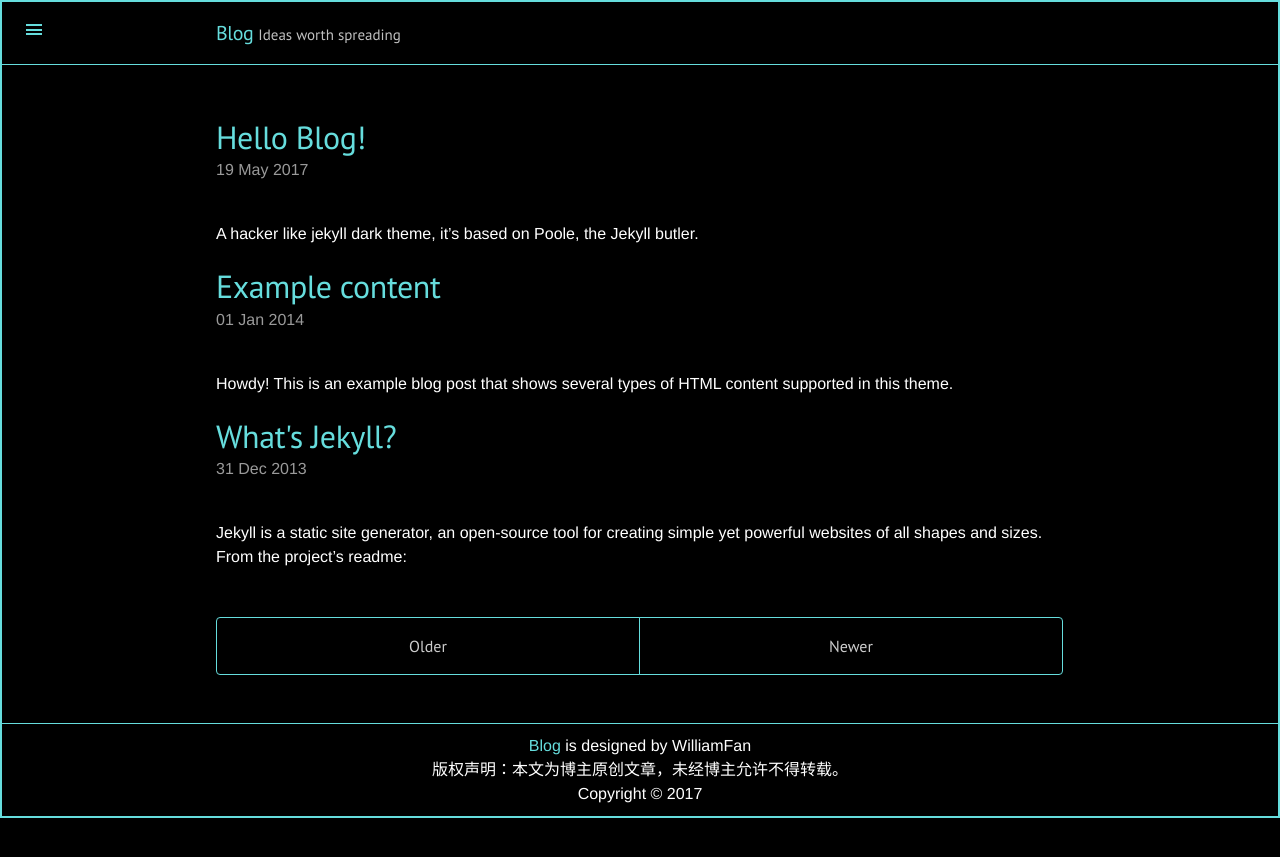
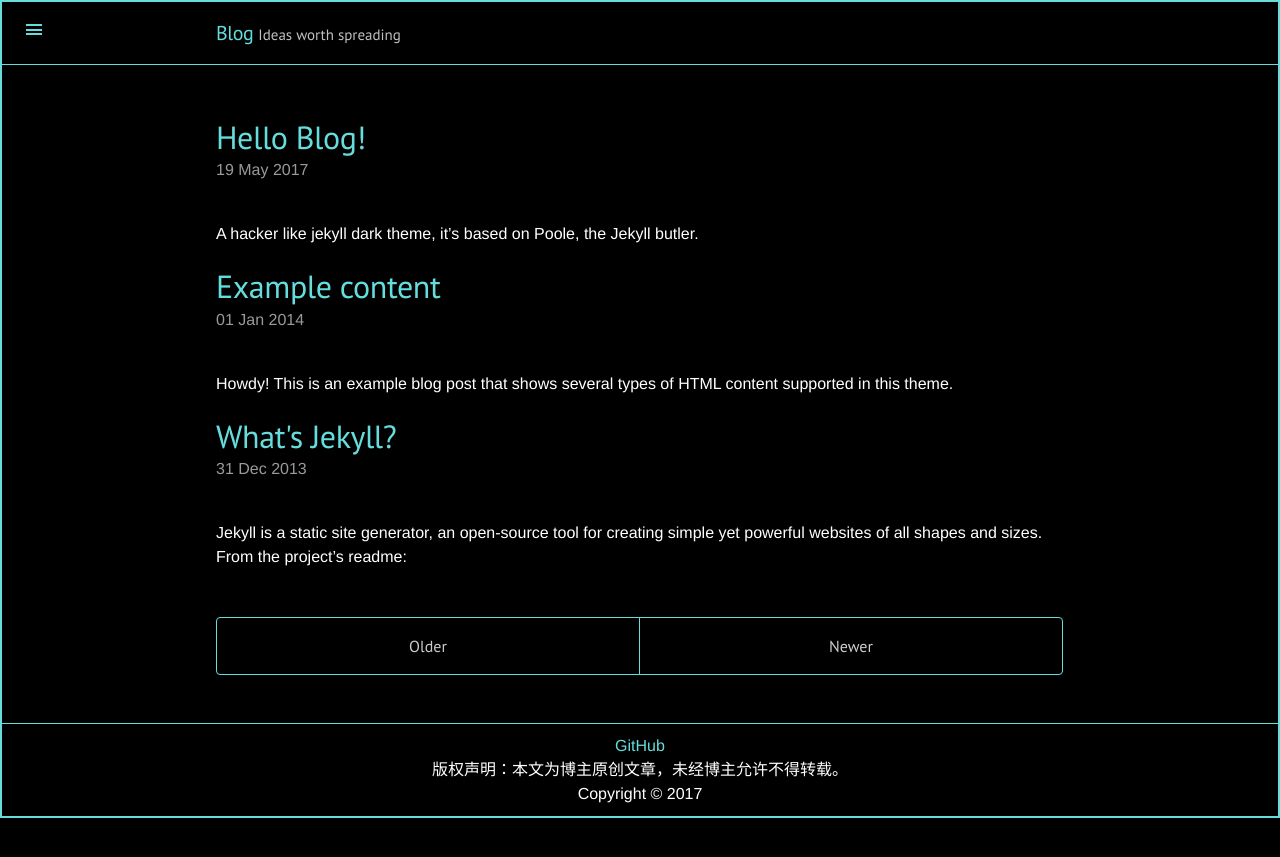
Before and after one commit to pengfeifan/pengfeifan.github.io, a Jekyll site: the page built from index.html, in a window 1280 px wide. Shown: the top 857 px of the page. Built offline with Jekyll 4.4.1, drawn with Linux system fonts in a browser that asks for light colours; the list of posts is cut into pages by our own code.

Commit message:
fix footer :add github link

```diff
--- a/_includes/footer.html
+++ b/_includes/footer.html
@@ -1,5 +1,5 @@
     <div align="center" class="footer">
-        <a href="{{ site.theme.link }}" target="_blank" title="blog">{{ site.theme.codename }}</a>  is designed by {{ site.theme.creator }}<br />版权声明：本文为博主原创文章，未经博主允许不得转载。<br />Copyright © {{ site.time | date: '%Y' }} <br>
+        <a href="{{ site.theme.link }}" target="_blank" title="blog">GitHub</a> <br />版权声明：本文为博主原创文章，未经博主允许不得转载。<br />Copyright © {{ site.time | date: '%Y' }} <br>
     </div>
   </body>
 </html>
```
